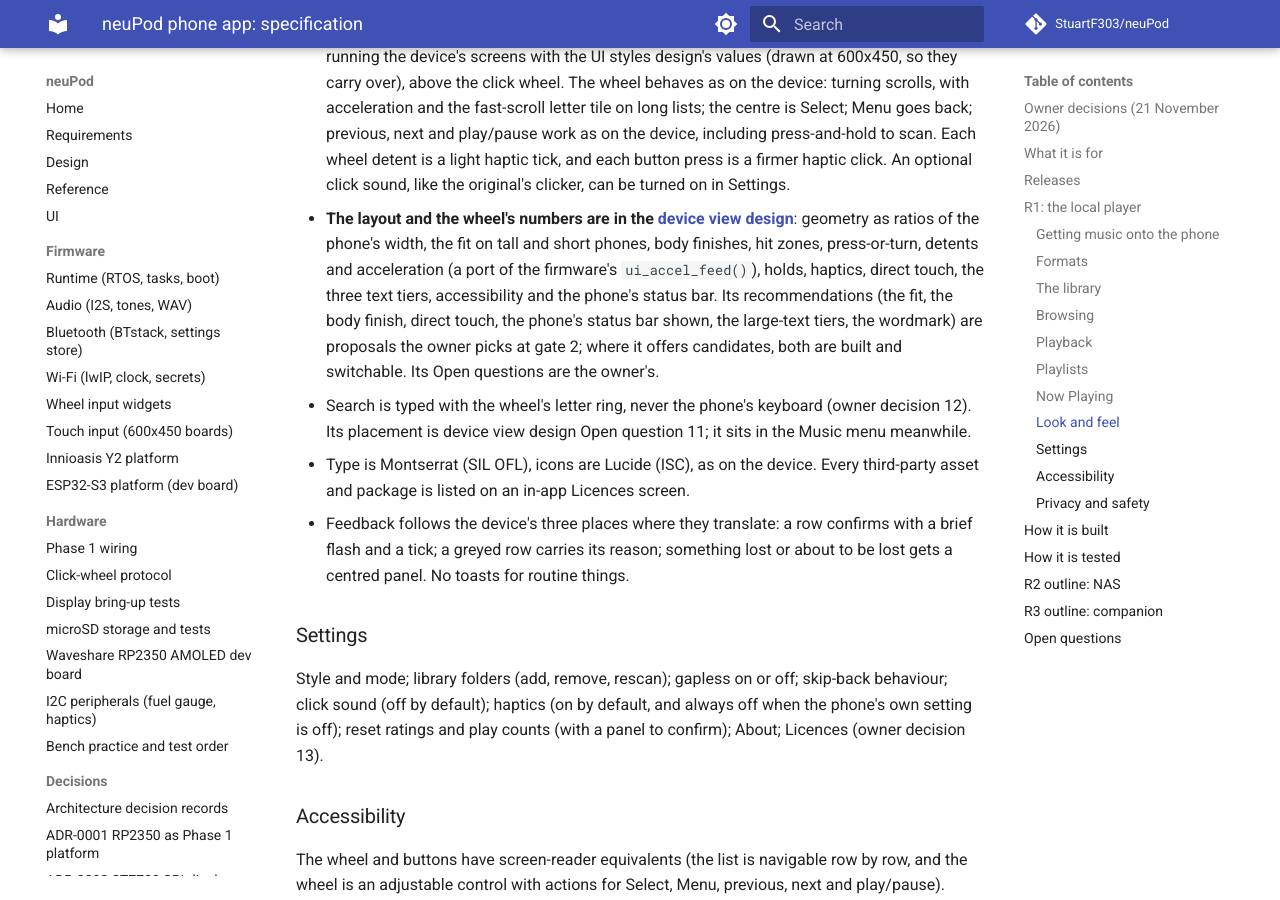
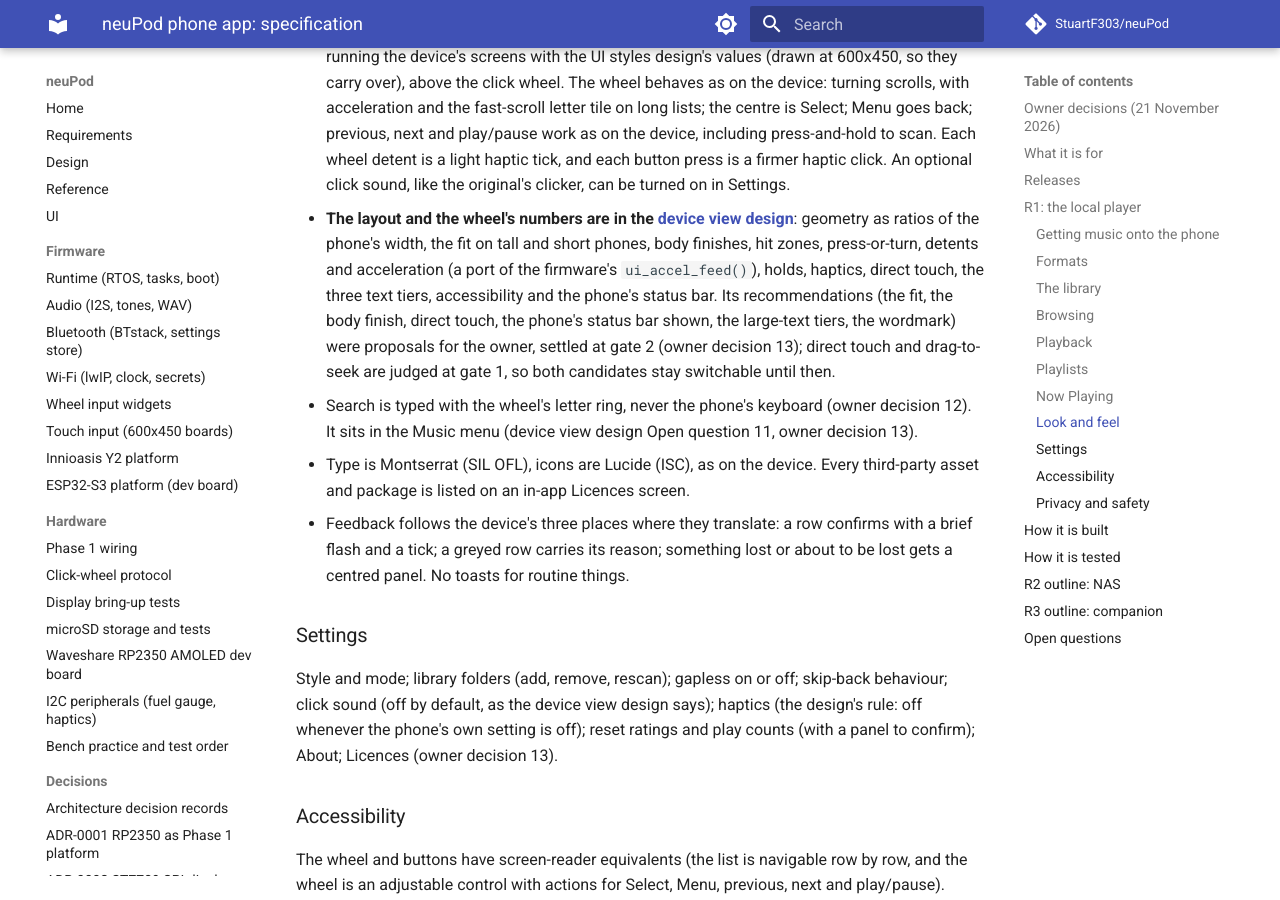
Before and after one commit to StuartF303/neuPod, an MkDocs documentation site: the page built from docs/app/README.md, in a window 1280 px wide and 900 px high, scrolled down 6417 px. Built offline with MkDocs 1.6.1 and Material for MkDocs 9.7.7, drawn with Linux system fonts in a browser that asks for light colours; comment, search, counter and statistics services are not loaded; some of the changed text lies outside the part shown.

Commit message:
docs(app): gate 2 record, review fixes: pointers from the design open questions, stale wording
Co-Authored-By: Claude Opus 5.5 <noreply@anthropic.com>

```diff
--- a/docs/app/README.md
+++ b/docs/app/README.md
@@ -58,14 +58,13 @@ Status: specification, 21 November 2026. Nothing is built. The working instructi
     routes: the phone speaker shows **no icon**, USB and other wired outputs show the **jack plug**, and AirPlay and
     other wireless outputs show a **new generic external-speaker icon** in the device's style (never Apple's AirPlay
     glyph) (7); a **left-edge swipe is Menu** on iOS (9); the click sound is a **system sound that follows the
-    ringer switch** (10); Search stays **in the Music menu** (11); Search shows **up to three live results** (two,
-    then one, at the larger tiers) (13). UI styles: Classic Light is **adjusted to 4.5:1** where the designer's exact
+    ringer switch** (10); Search stays **in the Music menu** (11); Search shows **up to three live results**, fewer
+    at the larger text tiers (13). UI styles: Classic Light is **adjusted to 4.5:1** where the designer's exact
     values fall short (the selection bar's upper stops under white text, rail letters, ink3 on grey surfaces), and
     Bluetooth saved versus active gets a cue besides colour; Home's right pane with nothing playing shows a
-    **placeholder cover, "Nothing playing" and the song count**; tapping a side cover in Cover Flow **centres it**
-    (a second tap or Select opens it); the Music menu's **preview pane shows for every item**, not only Albums.
+    **placeholder cover, "Nothing playing" and the song count**; tapping a side cover in Cover Flow **centres it**; the Music menu's **preview pane shows for every item**, not only Albums.
     Settings: the list under [Settings](#settings) plus the **click sound** switch (off by default) and a **haptics**
-    switch. **Direct touch** (Open question 2) and **drag-to-seek** are judged by feel on the owner's phones at
+    switch. **Direct touch** (device view Open question 2) and **drag-to-seek** are judged by feel on the owner's phones at
     gate 1: until then the build defaults to **candidate 2** (wheel plus screen, candidate 1 kept behind the gate
     switch) and the progress bar is **not draggable**.
 
@@ -215,10 +214,10 @@ the same rule as the device: the dominant colour, clamped until white text on it
   phone's width, the fit on tall and short phones, body finishes, hit zones, press-or-turn, detents and acceleration
   (a port of the firmware's `ui_accel_feed()`), holds, haptics, direct touch, the three text tiers, accessibility and
   the phone's status bar. Its recommendations (the fit, the body finish, direct touch, the phone's status bar shown,
-  the large-text tiers, the wordmark) are proposals the owner picks at gate 2; where it offers candidates, both are
-  built and switchable. Its Open questions are the owner's.
-- Search is typed with the wheel's letter ring, never the phone's keyboard (owner decision 12). Its placement is device
-  view design Open question 11; it sits in the Music menu meanwhile.
+  the large-text tiers, the wordmark) were proposals for the owner, settled at gate 2 (owner decision 13); direct touch and
+  drag-to-seek are judged at gate 1, so both candidates stay switchable until then.
+- Search is typed with the wheel's letter ring, never the phone's keyboard (owner decision 12). It sits in the Music menu
+  (device view design Open question 11, owner decision 13).
 - Type is Montserrat (SIL OFL), icons are Lucide (ISC), as on the device. Every third-party asset and package is listed
   on an in-app Licences screen.
 - Feedback follows the device's three places where they translate: a row confirms with a brief flash and a tick; a
@@ -227,7 +226,7 @@ the same rule as the device: the dominant colour, clamped until white text on it
 ### Settings
 
 Style and mode; library folders (add, remove, rescan); gapless on or off; skip-back behaviour; click sound (off by
-default); haptics (on by default, and always off when the phone's own setting is off); reset ratings and play counts
+default, as the device view design says); haptics (the design's rule: off whenever the phone's own setting is off); reset ratings and play counts
 (with a panel to confirm); About; Licences (owner decision 13).
 
 ### Accessibility
```
Also changed, not shown: docs/app/PROGRESS.md (+4 -4 lines), docs/design/2026-11-21-app-device-view/README.md (+4 -0 lines), docs/design/2026-11-21-ui-styles/README.md (+4 -0 lines).
